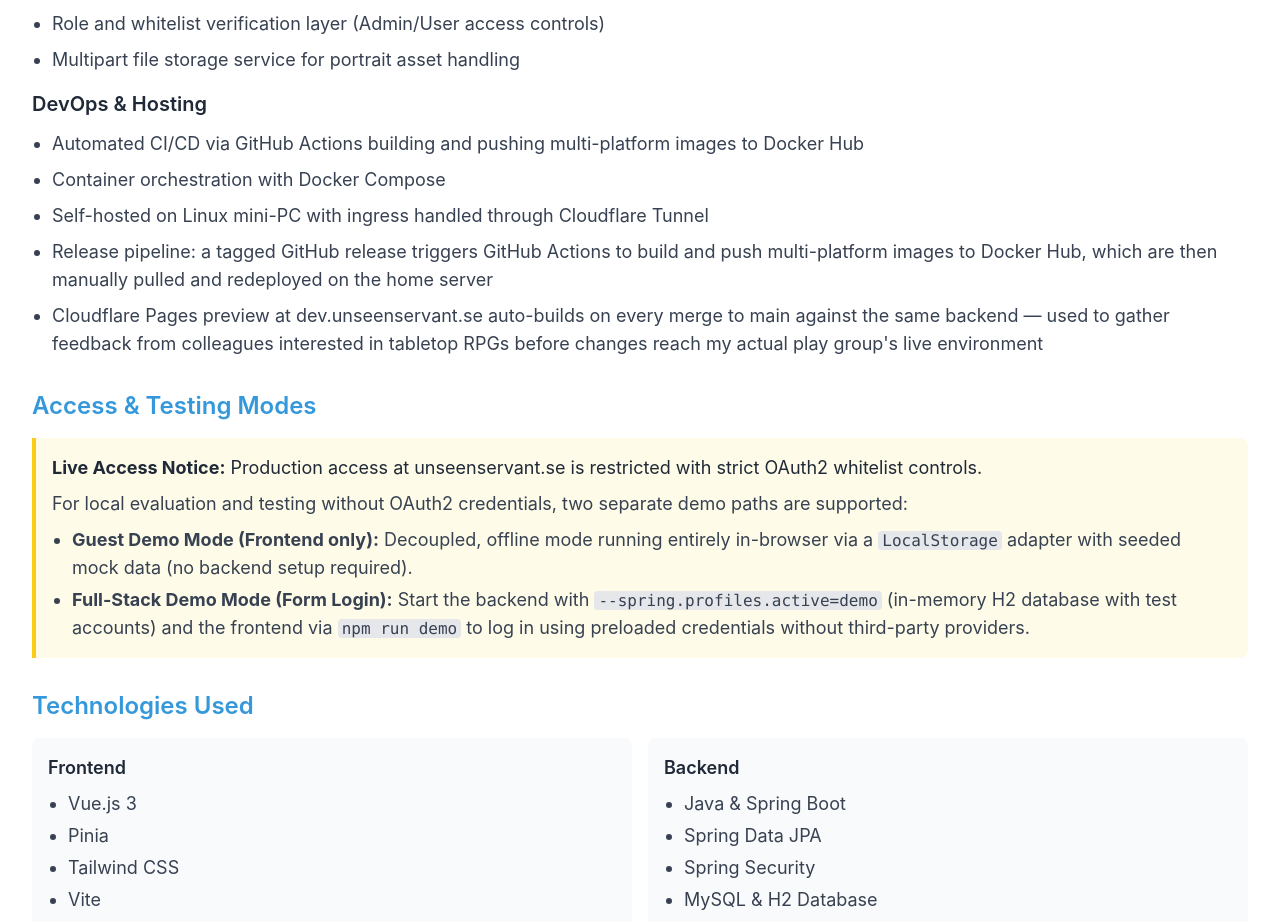
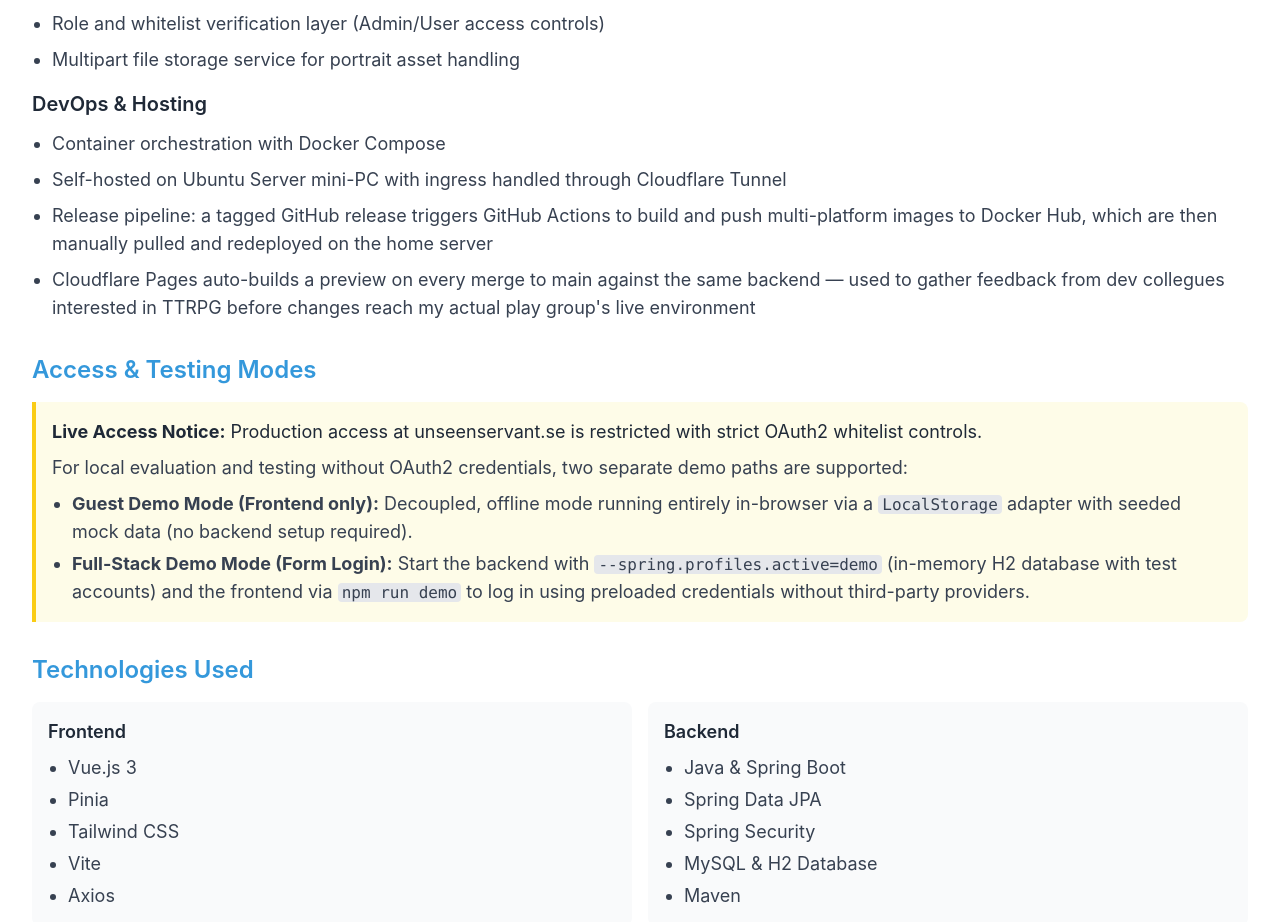
Before and after one commit to Mattan41/kruskopf-web, a Nuxt app: page /projects/unseen-servant in a window 1280 px wide. Shown: the part 1225-2147 px from the top of the page. Built offline with nearby package versions, Linux system fonts and the light colour scheme.

Commit message:
update project descritpion US

```diff
--- a/pages/projects/unseen-servant.vue
+++ b/pages/projects/unseen-servant.vue
@@ -147,14 +147,10 @@
       <ul
         class="list-disc list-outside ml-5 space-y-2 text-base sm:text-lg text-gray-700 dark:text-gray-300"
       >
-        <li>
-          Automated CI/CD via GitHub Actions building and pushing multi-platform
-          images to Docker Hub
-        </li>
         <li>Container orchestration with Docker Compose</li>
         <li>
-          Self-hosted on Linux mini-PC with ingress handled through Cloudflare
-          Tunnel
+          Self-hosted on Ubuntu Server mini-PC with ingress handled through
+          Cloudflare Tunnel
         </li>
         <li>
           Release pipeline: a tagged GitHub release triggers GitHub Actions to
@@ -162,10 +158,10 @@
           manually pulled and redeployed on the home server
         </li>
         <li>
-          Cloudflare Pages preview at dev.unseenservant.se auto-builds on every
-          merge to main against the same backend — used to gather feedback from
-          colleagues interested in tabletop RPGs before changes reach my actual
-          play group's live environment
+          Cloudflare Pages auto-builds a preview on every merge to main against
+          the same backend — used to gather feedback from dev collegues
+          interested in TTRPG before changes reach my actual play group's live
+          environment
         </li>
       </ul>
     </section>
```
